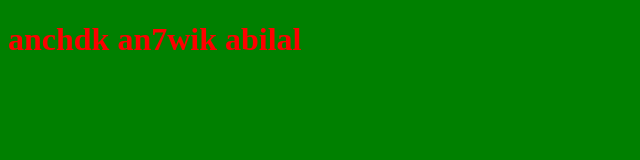
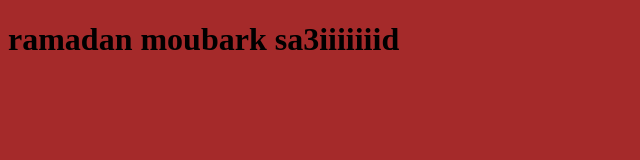
Before and after one commit to ezzoubair03/merda, a plain HTML site: page index.html in a window 1280 px wide. Shown: the whole page, without its empty margins (0-640 px from the left). Drawn offline with Linux system fonts and the light colour scheme.

Commit message:
changing style for the title

```diff
--- a/index.html
+++ b/index.html
@@ -7,7 +7,7 @@
     <title>Document</title>
 </head>
 <body>
-    <h1> anchdk an7wik abilal</h1>
+    <h1> ramadan moubark sa3iiiiiiid</h1>
     <script src="app.js"></script>
 
 </body>
--- a/style.css
+++ b/style.css
@@ -1,6 +1,6 @@
 h1{
- color: red;
+ color:black;
 }
 body{
-    background-color: green;
+    background-color:brown;
 }
```
